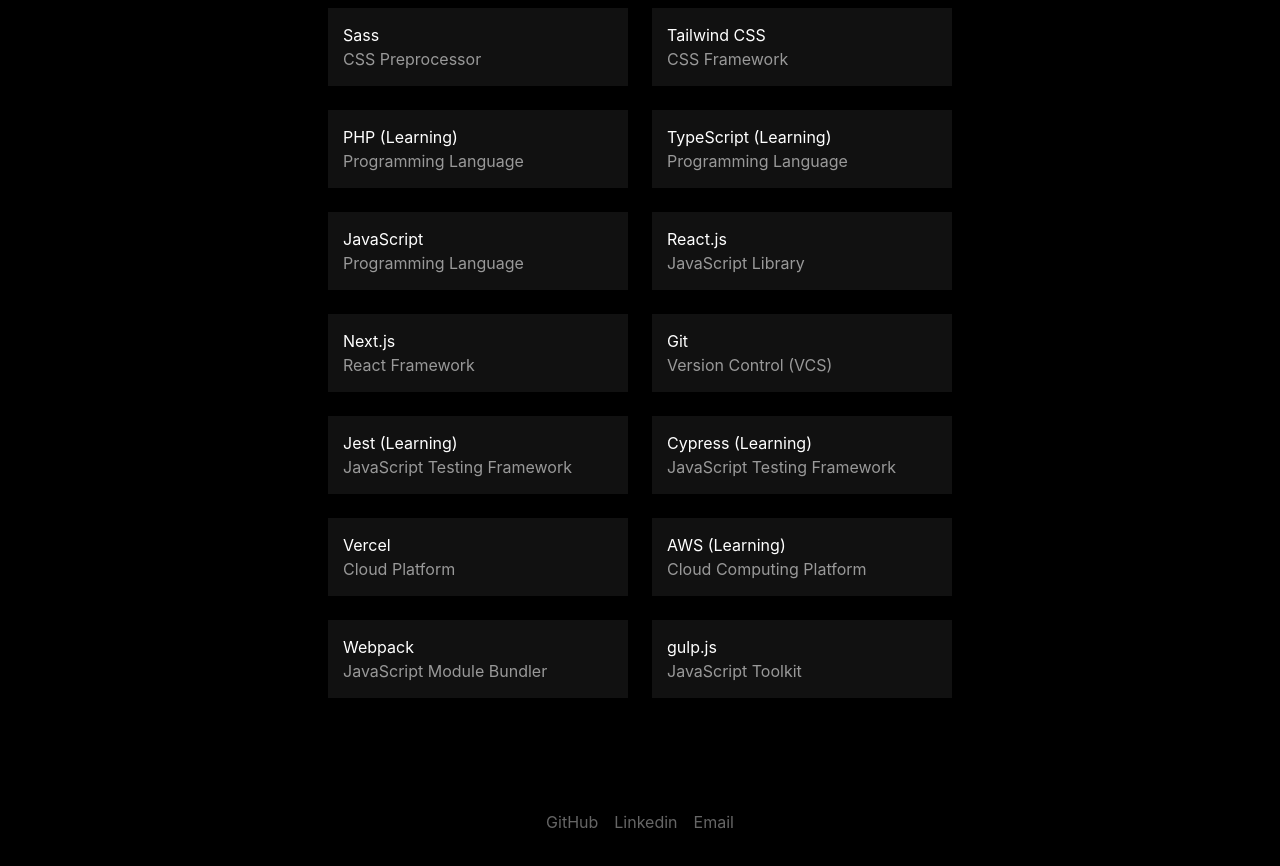
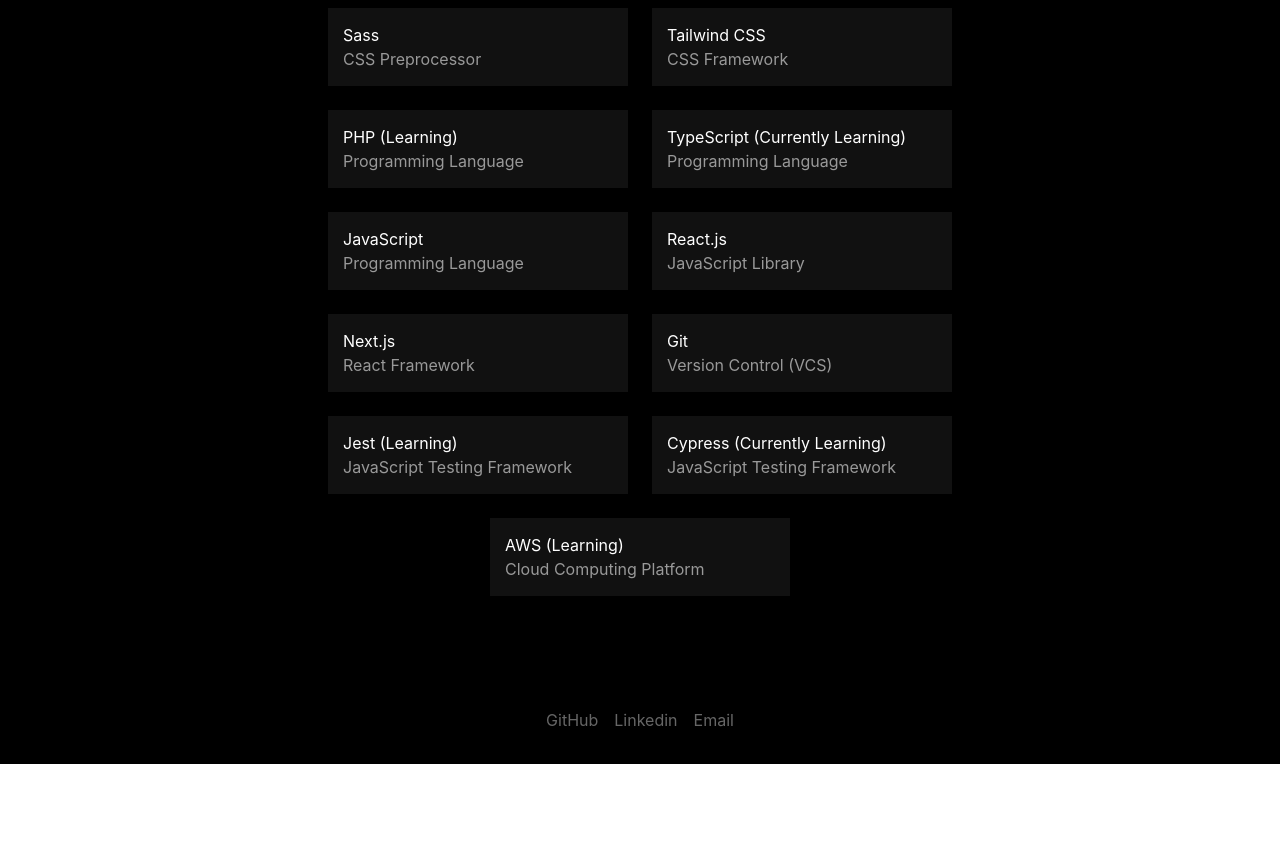
Before and after one commit to r1/jacklatimer.dev, a Next.js app: page / in a window 1280 px wide. Shown: the part 1900-2766 px from the top of the page. After the commit the page ends 2664 px from the top, so only its background shows below. Built offline with nearby package versions, Linux system fonts and the light colour scheme; what @tailwindcss/typography would draw is missing.

Commit message:
done(skills): clarity to skills

```diff
--- a/components/Skills/List.js
+++ b/components/Skills/List.js
@@ -21,7 +21,7 @@
   },
   {
     category: "Programming Language",
-    name: "TypeScript (Learning)",
+    name: "TypeScript (Currently Learning)",
   },
   {
     category: "Programming Language",
@@ -45,22 +45,10 @@
   },
   {
     category: "JavaScript Testing Framework",
-    name: "Cypress (Learning)",
-  },
-  {
-    category: "Cloud Platform",
-    name: "Vercel",
+    name: "Cypress (Currently Learning)",
   },
   {
     category: "Cloud Computing Platform",
     name: "AWS (Learning)",
   },
-  {
-    category: "JavaScript Module Bundler",
-    name: "Webpack",
-  },
-  {
-    category: "JavaScript Toolkit",
-    name: "gulp.js",
-  },
 ];
```
